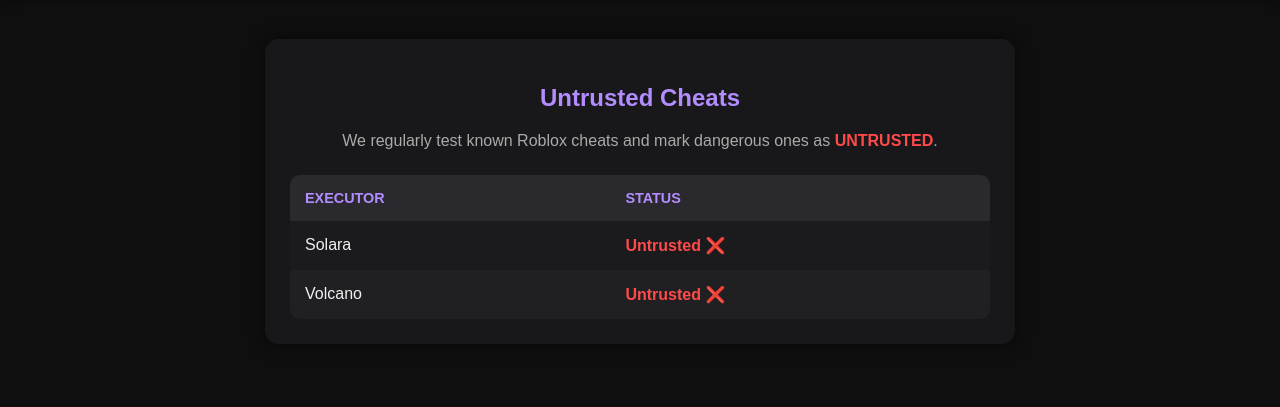
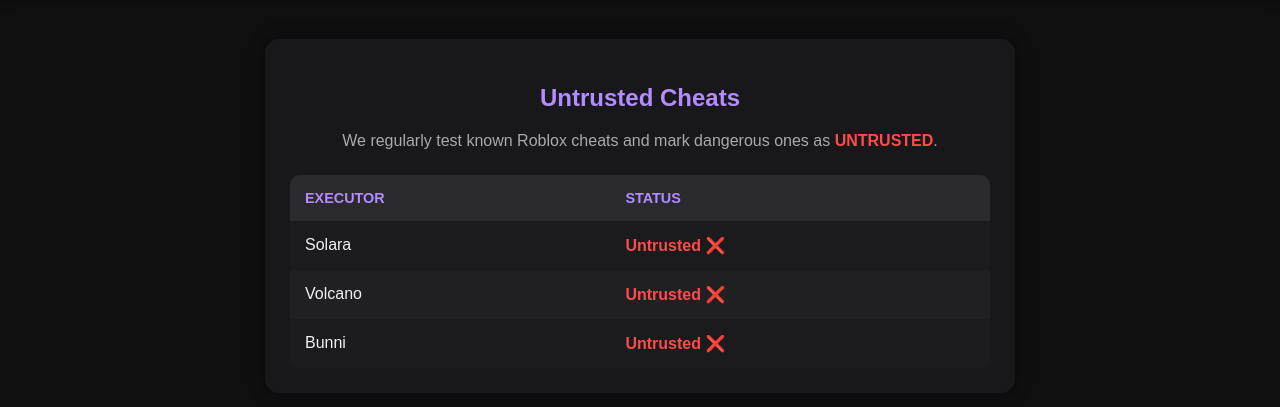
Before and after one commit to Nosch123/IsExecutortrusted, a plain HTML site: page index.html in a window 1280 px wide. Shown: the part 81-488 px from the top of the page. Drawn offline with Linux system fonts and the light colour scheme.

Commit message:
Marked Bunni as untrusted
[+] Bunni

```diff
--- a/index.html
+++ b/index.html
@@ -117,6 +117,10 @@
                 <td>Volcano</td>
                 <td class="status-untrusted">Untrusted ❌</td>
             </tr>
+            <tr>
+                <td>Bunni</td>
+                <td class="status-untrusted">Untrusted ❌</td>
+            </tr>
         </table>
     </main>
 </body>
```
